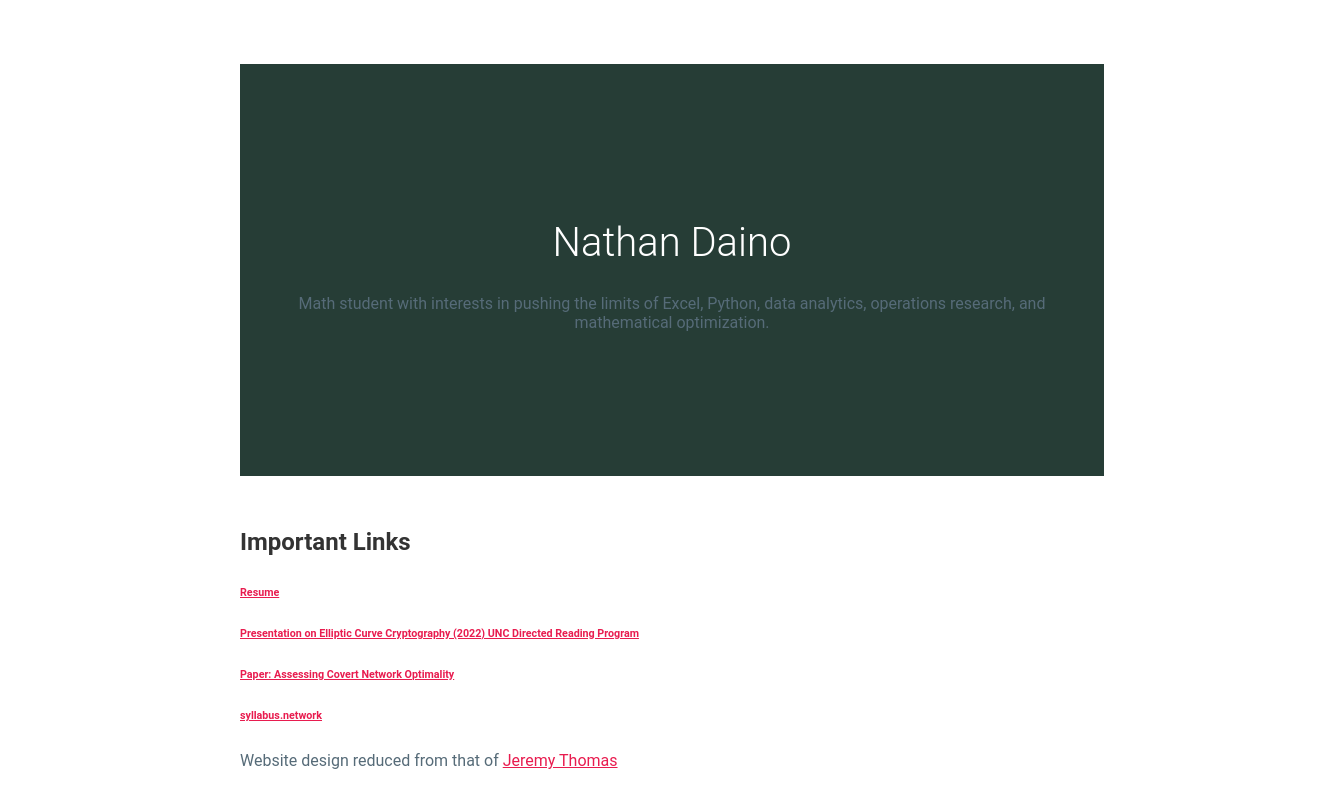
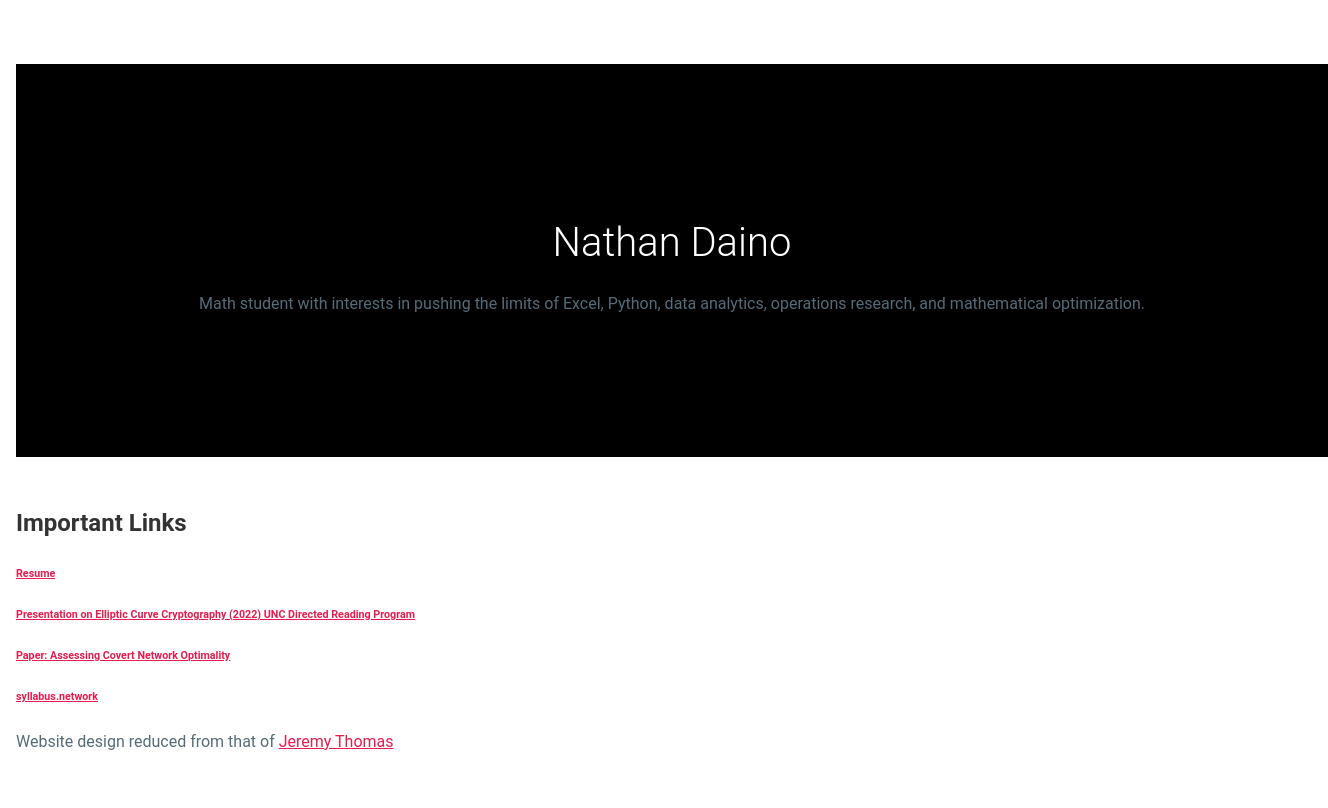
Before and after one commit to ndainoo/nathan, a plain HTML site: page index.html in a window 1280 px wide. Shown: the whole page, 1328 px wide, since content can reach past the window. Drawn offline with Linux system fonts and the light colour scheme.

Commit message:
Update index.css

```diff
--- a/index.css
+++ b/index.css
@@ -1,6 +1,6 @@
 body {
   margin: 0 auto;
-  max-width: 50em;
+  max-width: 100%;
 }
 
 body {
@@ -72,7 +72,7 @@ body {
 }
 
 header {
-  background-color: #263d36;
+  background-color: black;
 
   background-position: center top;
   background-size: cover;
@@ -111,3 +111,8 @@ header a:hover {
   background:  #e81c4f;
   color: white;
 }
+
+
+body2 {
+  color: #white;
+}
```
